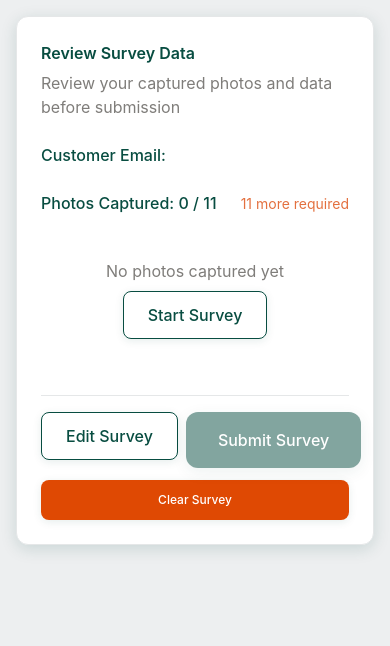
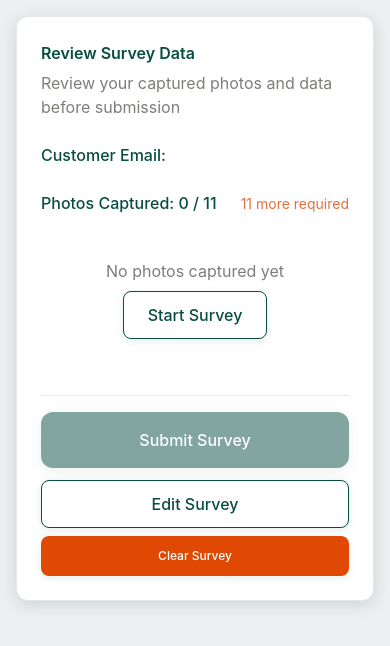
Before and after one commit to kanishk-jain-01/base-power-survey-application, a Next.js app: page /review in a window 390 px wide. Shown: the top 646 px of the page. Built offline with nearby package versions, Linux system fonts and the light colour scheme.

Commit message:
fix: improve review screen responsive design and button layout

```diff
--- a/app/review/page.tsx
+++ b/app/review/page.tsx
@@ -150,31 +150,34 @@ export default function ReviewPage() {
 
               {/* Actions */}
               <div className="space-y-3 pt-4 border-t">
-                <div className="flex gap-2">
+                {/* Primary Action */}
+                <Button
+                  className="w-full"
+                  onClick={handleSubmitSurvey}
+                  disabled={!isComplete}
+                  size="lg"
+                >
+                  Submit Survey
+                </Button>
+
+                {/* Secondary Actions */}
+                <div className="flex flex-col sm:flex-row gap-2">
                   <Button
                     variant="outline"
-                    className="flex-1"
+                    className="w-full sm:flex-1"
                     onClick={handleEditSurvey}
                   >
                     Edit Survey
                   </Button>
                   <Button
-                    className="flex-1"
-                    onClick={handleSubmitSurvey}
-                    disabled={!isComplete}
-                    size="lg"
+                    variant="destructive"
+                    className="w-full sm:flex-1"
+                    onClick={handleClearSurvey}
+                    size="sm"
                   >
-                    Submit Survey
+                    Clear Survey
                   </Button>
                 </div>
-                <Button
-                  variant="destructive"
-                  className="w-full"
-                  onClick={handleClearSurvey}
-                  size="sm"
-                >
-                  Clear Survey
-                </Button>
               </div>
             </div>
           </CardContent>
--- a/components/PhotoPreview.tsx
+++ b/components/PhotoPreview.tsx
@@ -102,21 +102,23 @@ export default function PhotoPreview({
               <Button
                 size="sm"
                 variant="outline"
-                className="flex-1 text-xs"
+                className="flex-1 p-1.5 min-w-0"
                 onClick={() => setIsModalOpen(true)}
+                title="View photo"
               >
-                <Eye className="w-3 h-3 mr-1" />
-                View
+                <Eye className="w-3 h-3 shrink-0" />
+                <span className="hidden xs:inline ml-1 text-xs truncate">View</span>
               </Button>
               {onRetake && (
                 <Button
                   size="sm"
                   variant="outline"
-                  className="flex-1 text-xs"
+                  className="flex-1 p-1.5 min-w-0"
                   onClick={onRetake}
+                  title="Retake photo"
                 >
-                  <RotateCcw className="w-3 h-3 mr-1" />
-                  Retake
+                  <RotateCcw className="w-3 h-3 shrink-0" />
+                  <span className="hidden xs:inline ml-1 text-xs truncate">Retake</span>
                 </Button>
               )}
             </div>
```
Also changed, not shown: 1 other file (tests, documents, lock files or other folders).
